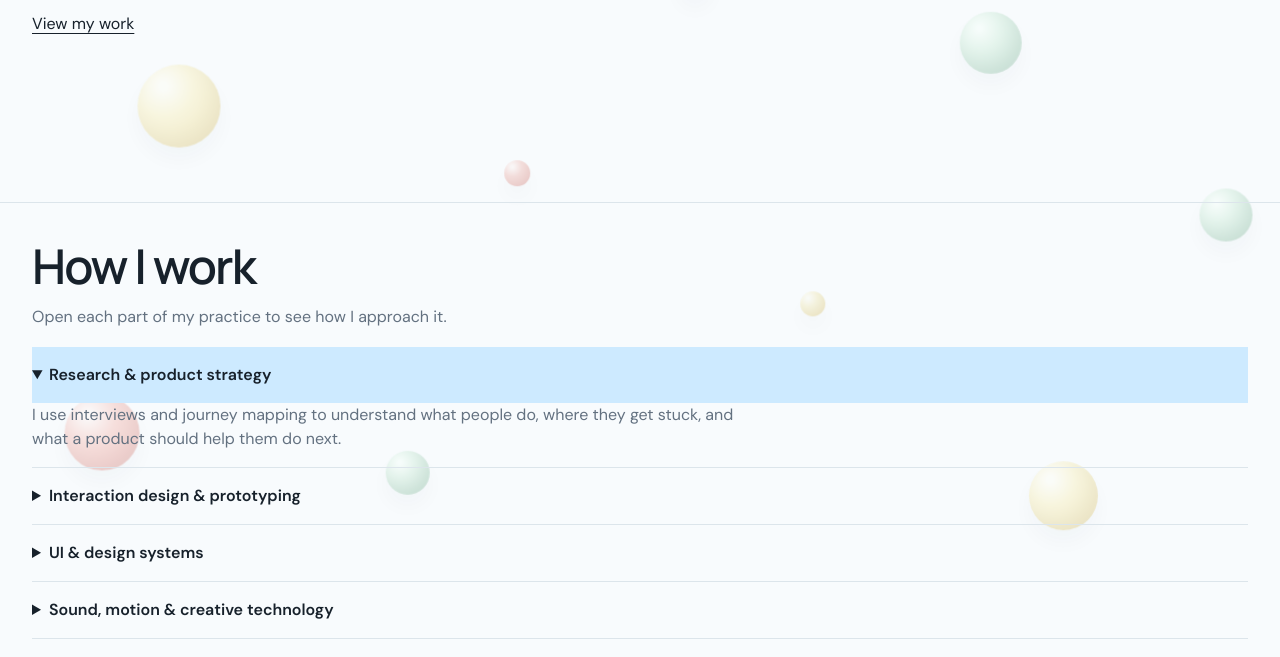
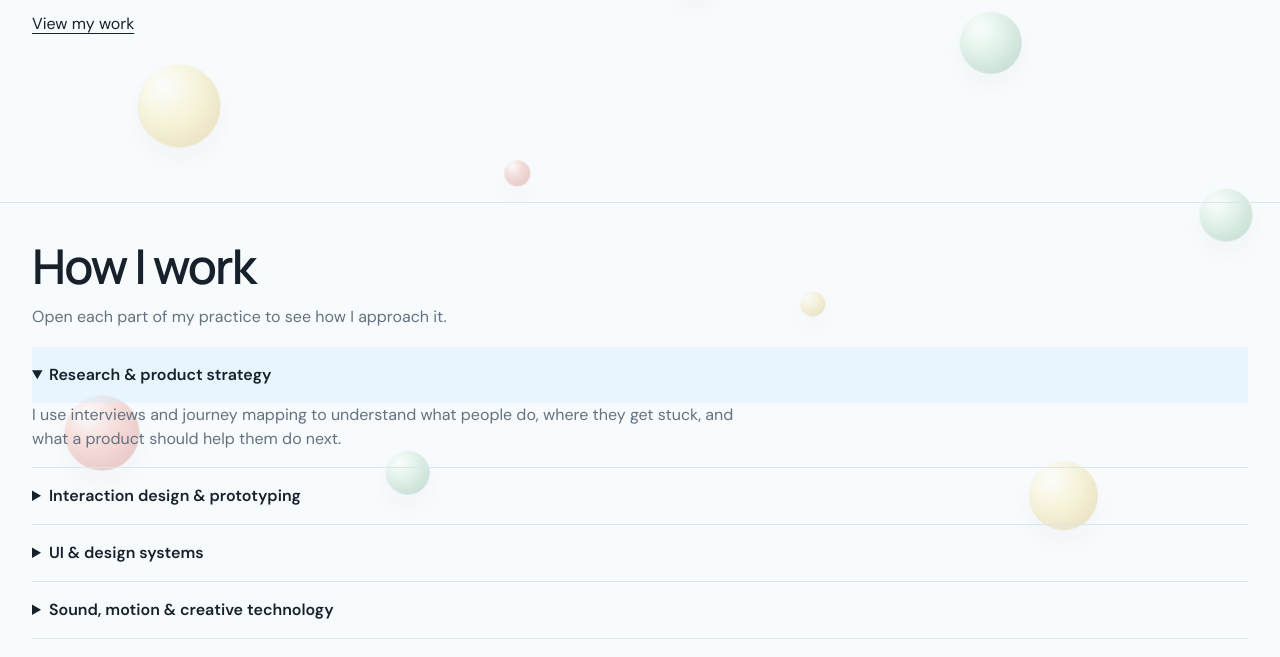
Before and after one commit to amatullah892/Amatullah_Portfolio, a plain HTML site: page about.html in a window 1280 px wide. In both pictures the pointer is over the heading 640 px from the left and 947 px from the top of the page. Shown: the part 572-1229 px from the top of the page. Drawn offline with Linux system fonts and the light colour scheme.

Commit message:
Lighten the How I work hover highlight

```diff
--- a/about.html
+++ b/about.html
@@ -34,7 +34,7 @@
     .bio-practice > p { margin: 0 0 18px; }
     .bio-practice details { border-bottom: 1px solid var(--line); }
     .bio-practice summary { padding: 16px 0; color: var(--ink); font-weight: 650; cursor: pointer; }
-    .bio-practice summary:hover { background: var(--blue); }
+    .bio-practice summary:hover { background: rgb(205 234 255 / 36%); }
     .bio-practice details p { margin: 0 0 16px; max-width: 65ch; }
     .bio-practice summary:focus-visible { outline: 2px solid #345a74; outline-offset: 3px; }
     .about-page { position: relative; isolation: isolate; min-height: 100vh; }
```
